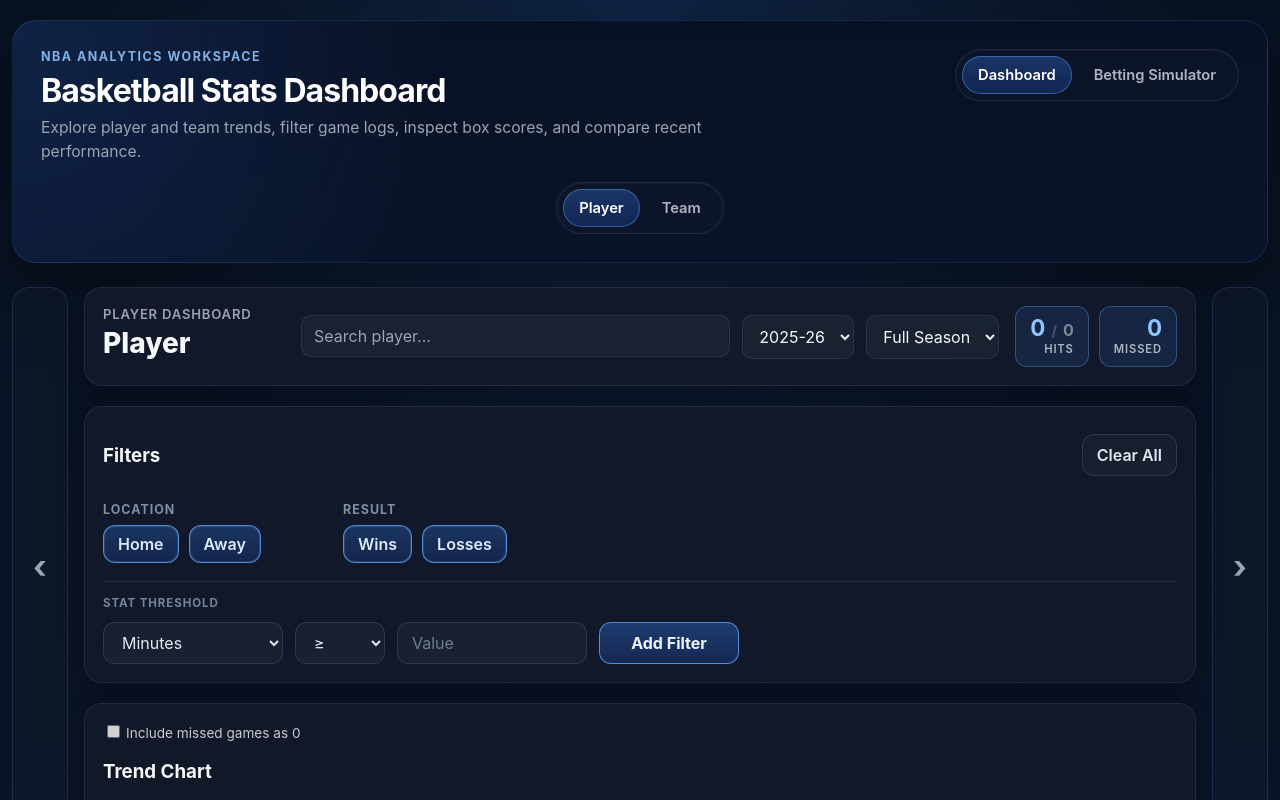
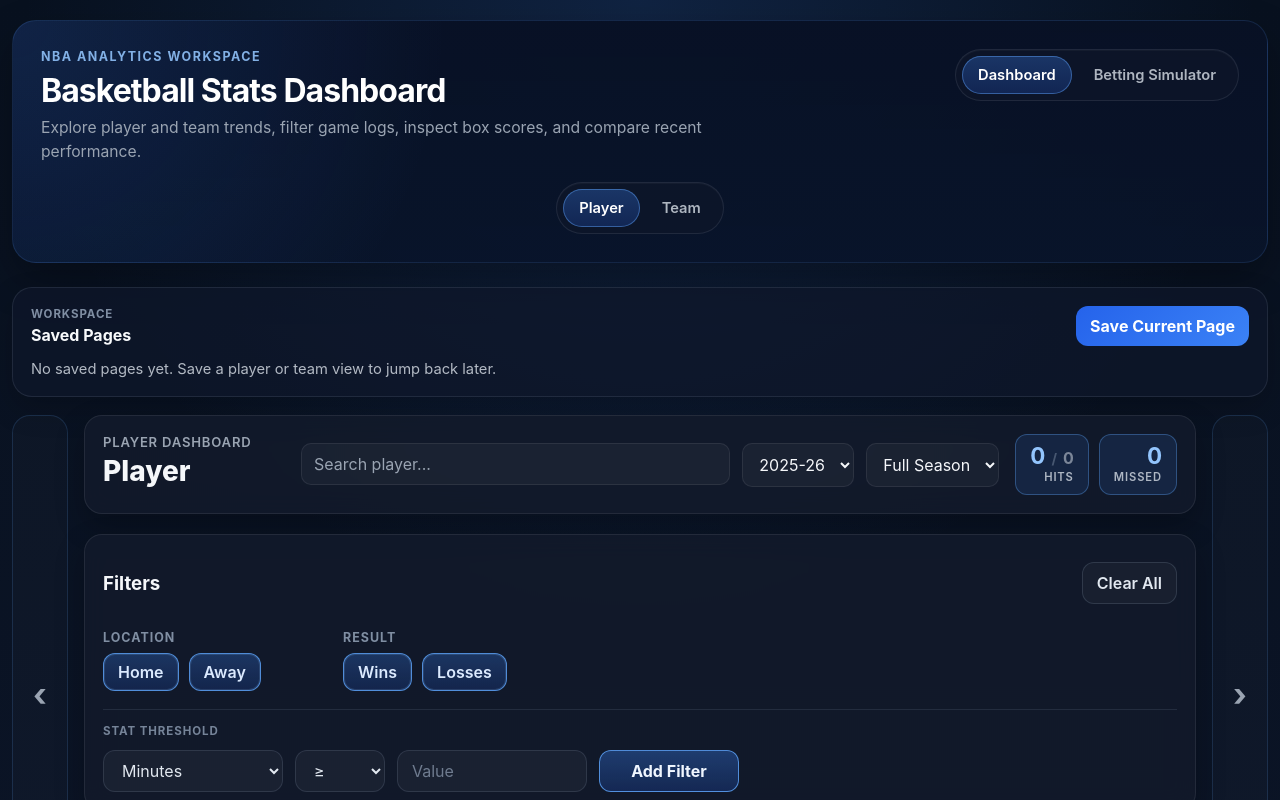
Before and after one commit to XTK99/BasketballStats, a React app in the folder frontend/: page / in a window 1280 px wide. Shown: the top 800 px of the page. Built offline with nearby package versions, Linux system fonts and the light colour scheme; the HTML template or start-up script is replaced by a standard one.

Commit message:
added saved page functionality

```diff
--- a/frontend/src/App.jsx
+++ b/frontend/src/App.jsx
@@ -1,4 +1,4 @@
-import { useState } from "react";
+import { useMemo, useState } from "react";
 import "./App.css";
 
 import { usePlayerDashboard } from "./hooks/usePlayerDashboard";
@@ -8,12 +8,14 @@
 import { useDashboardSearches } from "./hooks/useDashboardSearches";
 import { useDashboardControls } from "./hooks/useDashboardControls";
 import { useBoxScoreNavigation } from "./hooks/useBoxScoreNavigation";
+import { useSavedPages } from "./hooks/useSavedPages";
 
 import BettingSimulator from "./components/BettingSimulator";
 import DashboardCarousel from "./components/dashboard/DashboardCarousel";
 import PlayerDashboardView from "./components/dashboard/PlayerDashboardView";
 import TeamDashboardView from "./components/dashboard/TeamDashboardView";
 import AppHeader from "./components/layout/AppHeader";
+import SavedPagesBar from "./components/layout/SavedPagesBar";
 
 function App() {
   const [viewMode, setViewMode] = useState("dashboard");
@@ -35,6 +37,7 @@
 
   const {
     filters: playerFilters,
+    setFilters: setPlayerFilters,
     updateFilter: updatePlayerFilter,
     removeThresholdFilter: removePlayerThresholdFilter,
     toggleLocation: togglePlayerLocation,
@@ -44,6 +47,7 @@
 
   const {
     filters: teamFilters,
+    setFilters: setTeamFilters,
     updateFilter: updateTeamFilter,
     removeThresholdFilter: removeTeamThresholdFilter,
     toggleLocation: toggleTeamLocation,
@@ -103,6 +107,8 @@
     boxScoreState,
   });
 
+  const { savedPages, savePage, deletePage } = useSavedPages();
+
   const teamDashboard = useTeamDashboard({
     teamGames,
     filters: teamFilters,
@@ -118,8 +124,89 @@
     selectedGame,
   });
 
-  const { playerControls, teamControls } = useDashboardControls({
-    playerConfig: {
+  function handleSaveCurrentPage() {
+    if (activeDashboardView === "player") {
+      const trimmedName = playerQuery.trim();
+      if (!trimmedName) return;
+
+      const customLabel = window.prompt(
+        "Save player page as:",
+        `${trimmedName} (${playerSelectedStat}, last ${last})`,
+      );
+
+      if (customLabel === null) return;
+
+      savePage({
+        type: "player",
+        label: customLabel.trim() || trimmedName,
+        name: trimmedName,
+        season,
+        last,
+        selectedStat: playerSelectedStat,
+        filters: playerFilters,
+        includeMissedGames,
+      });
+
+      return;
+    }
+
+    const trimmedName = teamQuery.trim();
+    if (!trimmedName) return;
+
+    const customLabel = window.prompt(
+      "Save team page as:",
+      `${trimmedName} (${teamSelectedStat}, last ${last})`,
+    );
+
+    if (customLabel === null) return;
+
+    savePage({
+      type: "team",
+      label: customLabel.trim() || trimmedName,
+      name: trimmedName,
+      season,
+      last,
+      selectedStat: teamSelectedStat,
+      filters: teamFilters,
+    });
+  }
+
+  async function handleLoadSavedPage(page) {
+    if (!page) return;
+
+    setViewMode("dashboard");
+    setSeason(page.season || "2025-26");
+    setLast(page.last || 82);
+
+    if (page.type === "player") {
+      setActiveDashboardView("player");
+      setPlayerSelectedStat(page.selectedStat || "points");
+      setIncludeMissedGames(Boolean(page.includeMissedGames));
+      setPlayerFilters(page.filters || playerFilters);
+      setPlayerQuery(page.name || "");
+
+      await handlePlayerSearch(page.name, {
+        season: page.season,
+        last: page.last,
+      });
+
+      return;
+    }
+
+    setActiveDashboardView("team");
+    setTeamSelectedStat(page.selectedStat || "points");
+    setTeamFilters(page.filters || teamFilters);
+    setTeamQuery(page.name || "");
+    skipNextTeamAutoSearchRef.current = true;
+
+    await handleTeamSearch(page.name, {
+      season: page.season,
+      last: page.last,
+    });
+  }
+
+  const playerConfig = useMemo(
+    () => ({
       title: playerTitle,
       loading: playerLoading,
       error: playerError,
@@ -140,8 +227,28 @@
       setSelectedStat: setPlayerSelectedStat,
       includeMissedGames,
       setIncludeMissedGames,
-    },
-    teamConfig: {
+    }),
+    [
+      playerTitle,
+      playerLoading,
+      playerError,
+      playerQuery,
+      season,
+      last,
+      handlePlayerSearch,
+      playerFilters,
+      updatePlayerFilter,
+      removePlayerThresholdFilter,
+      togglePlayerLocation,
+      togglePlayerResult,
+      clearPlayerFilters,
+      playerSelectedStat,
+      includeMissedGames,
+    ],
+  );
+
+  const teamConfig = useMemo(
+    () => ({
       title: teamTitle,
       loading: teamLoading,
       error: teamError,
@@ -160,10 +267,32 @@
       onClearFilters: clearTeamFilters,
       selectedStat: teamSelectedStat,
       setSelectedStat: setTeamSelectedStat,
-    },
+    }),
+    [
+      teamTitle,
+      teamLoading,
+      teamError,
+      teamQuery,
+      season,
+      last,
+      handleTeamSearch,
+      teamFilters,
+      updateTeamFilter,
+      removeTeamThresholdFilter,
+      toggleTeamLocation,
+      toggleTeamResult,
+      clearTeamFilters,
+      teamSelectedStat,
+    ],
+  );
+
+  const { playerControls, teamControls } = useDashboardControls({
+    playerConfig,
+    teamConfig,
   });
 
-  const sharedBoxScoreState = {
+  const sharedBoxScoreState = useMemo(
+    () => ({
       selectedGame,
       selectedGameId,
       onSelectGame: handleSelectGame,
@@ -175,7 +304,21 @@
       boxScoreRef,
       onSelectPlayerFromBoxScore: handleSelectPlayerFromBoxScore,
       onSelectTeamFromBoxScore: handleSelectTeamFromBoxScore,
-  };
+    }),
+    [
+      selectedGame,
+      selectedGameId,
+      handleSelectGame,
+      boxScore,
+      boxScoreLoading,
+      boxScoreError,
+      isBoxScoreOpen,
+      setIsBoxScoreOpen,
+      boxScoreRef,
+      handleSelectPlayerFromBoxScore,
+      handleSelectTeamFromBoxScore,
+    ],
+  );
 
   return (
     <div className="app-shell">
@@ -187,6 +330,14 @@
       />
 
       {viewMode === "dashboard" && (
+        <>
+          <SavedPagesBar
+            savedPages={savedPages}
+            onSaveCurrentPage={handleSaveCurrentPage}
+            onLoadPage={handleLoadSavedPage}
+            onDeletePage={deletePage}
+          />
+
           <DashboardCarousel
             activeDashboardView={activeDashboardView}
             setActiveDashboardView={setActiveDashboardView}
@@ -205,6 +356,7 @@
               />
             }
           />
+        </>
       )}
 
       {viewMode === "simulator" && (
--- /dev/null
+++ b/frontend/src/components/layout/SavedPagesBar.css
@@ -0,0 +1,119 @@
+.saved-pages-bar {
+  margin: 0 0 18px;
+  padding: 18px;
+  border-radius: 20px;
+  background: rgba(15, 23, 42, 0.72);
+  border: 1px solid rgba(148, 163, 184, 0.14);
+  box-shadow: 0 12px 30px rgba(0, 0, 0, 0.18);
+}
+
+.saved-pages-header {
+  display: flex;
+  align-items: center;
+  justify-content: space-between;
+  gap: 16px;
+  margin-bottom: 14px;
+}
+
+.saved-pages-kicker {
+  margin: 0 0 4px;
+  font-size: 0.72rem;
+  font-weight: 700;
+  letter-spacing: 0.08em;
+  text-transform: uppercase;
+  color: rgba(148, 163, 184, 0.85);
+}
+
+.saved-pages-title {
+  margin: 0;
+  font-size: 1rem;
+  color: #f8fafc;
+}
+
+.saved-pages-save-btn {
+  border: none;
+  border-radius: 12px;
+  padding: 10px 14px;
+  font-weight: 700;
+  cursor: pointer;
+  background: linear-gradient(135deg, #2563eb, #3b82f6);
+  color: white;
+}
+
+.saved-pages-save-btn:hover {
+  filter: brightness(1.06);
+}
+
+.saved-pages-empty {
+  margin: 0;
+  color: rgba(226, 232, 240, 0.78);
+  font-size: 0.92rem;
+}
+
+.saved-pages-list {
+  display: flex;
+  flex-wrap: wrap;
+  gap: 12px;
+}
+
+.saved-page-card {
+  display: flex;
+  align-items: stretch;
+  min-width: 220px;
+  max-width: 280px;
+  border-radius: 16px;
+  overflow: hidden;
+  border: 1px solid rgba(148, 163, 184, 0.16);
+  background: rgba(30, 41, 59, 0.82);
+}
+
+.saved-page-main {
+  flex: 1;
+  border: none;
+  background: transparent;
+  color: inherit;
+  text-align: left;
+  cursor: pointer;
+  padding: 12px 14px;
+  display: flex;
+  flex-direction: column;
+  gap: 4px;
+}
+
+.saved-page-main:hover {
+  background: rgba(51, 65, 85, 0.45);
+}
+
+.saved-page-type {
+  font-size: 0.7rem;
+  font-weight: 800;
+  text-transform: uppercase;
+  letter-spacing: 0.08em;
+  color: #93c5fd;
+}
+
+.saved-page-label {
+  font-size: 0.95rem;
+  font-weight: 700;
+  color: #f8fafc;
+}
+
+.saved-page-meta {
+  font-size: 0.82rem;
+  color: rgba(226, 232, 240, 0.76);
+}
+
+.saved-page-delete {
+  width: 42px;
+  border: none;
+  border-left: 1px solid rgba(148, 163, 184, 0.14);
+  background: transparent;
+  color: rgba(248, 250, 252, 0.72);
+  font-size: 1.1rem;
+  cursor: pointer;
+}
+
+.saved-page-delete:hover {
+  background: rgba(127, 29, 29, 0.35);
+  color: white;
+}
--- /dev/null
+++ b/frontend/src/components/layout/SavedPagesBar.jsx
@@ -0,0 +1,57 @@
+import "./SavedPagesBar.css";
+
+function SavedPagesBar({
+  savedPages,
+  onSaveCurrentPage,
+  onLoadPage,
+  onDeletePage,
+}) {
+  return (
+    <section className="saved-pages-bar">
+      <div className="saved-pages-header">
+        <div>
+          <p className="saved-pages-kicker">Workspace</p>
+          <h3 className="saved-pages-title">Saved Pages</h3>
+        </div>
+
+        <button className="saved-pages-save-btn" onClick={onSaveCurrentPage}>
+          Save Current Page
+        </button>
+      </div>
+
+      {savedPages.length === 0 ? (
+        <p className="saved-pages-empty">
+          No saved pages yet. Save a player or team view to jump back later.
+        </p>
+      ) : (
+        <div className="saved-pages-list">
+          {savedPages.map((page) => (
+            <div key={page.id} className="saved-page-card">
+              <button
+                className="saved-page-main"
+                onClick={() => onLoadPage(page)}
+                title={`Load ${page.label}`}
+              >
+                <span className="saved-page-type">{page.type}</span>
+                <span className="saved-page-label">{page.label}</span>
+                <span className="saved-page-meta">
+                  {page.name} • Last {page.last}
+                </span>
+              </button>
+
+              <button
+                className="saved-page-delete"
+                onClick={() => onDeletePage(page.id)}
+                title={`Delete ${page.label}`}
+              >
+                ×
+              </button>
+            </div>
+          ))}
+        </div>
+      )}
+    </section>
+  );
+}
+
+export default SavedPagesBar;
--- /dev/null
+++ b/frontend/src/hooks/useSavedPages.js
@@ -0,0 +1,62 @@
+import { useEffect, useState } from "react";
+
+const STORAGE_KEY = "basketball-stats-saved-pages";
+
+function readSavedPages() {
+  try {
+    const raw = localStorage.getItem(STORAGE_KEY);
+    if (!raw) return [];
+    const parsed = JSON.parse(raw);
+    return Array.isArray(parsed) ? parsed : [];
+  } catch (error) {
+    console.error("Failed to read saved pages:", error);
+    return [];
+  }
+}
+
+export function useSavedPages() {
+  const [savedPages, setSavedPages] = useState([]);
+
+  useEffect(() => {
+    setSavedPages(readSavedPages());
+  }, []);
+
+  useEffect(() => {
+    try {
+      localStorage.setItem(STORAGE_KEY, JSON.stringify(savedPages));
+    } catch (error) {
+      console.error("Failed to save pages:", error);
+    }
+  }, [savedPages]);
+
+  function savePage(page) {
+    if (!page) return;
+
+    const pageId =
+      page.id ||
+      `${page.type}-${page.name}-${Date.now()}`
+        .replace(/\s+/g, "-")
+        .toLowerCase();
+
+    const pageToSave = {
+      ...page,
+      id: pageId,
+      savedAt: new Date().toISOString(),
+    };
+
+    setSavedPages((prev) => {
+      const filtered = prev.filter((item) => item.id !== pageId);
+      return [pageToSave, ...filtered];
+    });
+  }
+
+  function deletePage(pageId) {
+    setSavedPages((prev) => prev.filter((item) => item.id !== pageId));
+  }
+
+  return {
+    savedPages,
+    savePage,
+    deletePage,
+  };
+}
```
Also changed, not shown: frontend/src/hooks/useDashboardSearches.js (+22 -18 lines). Lines whose indentation alone changed are shown as unchanged.
